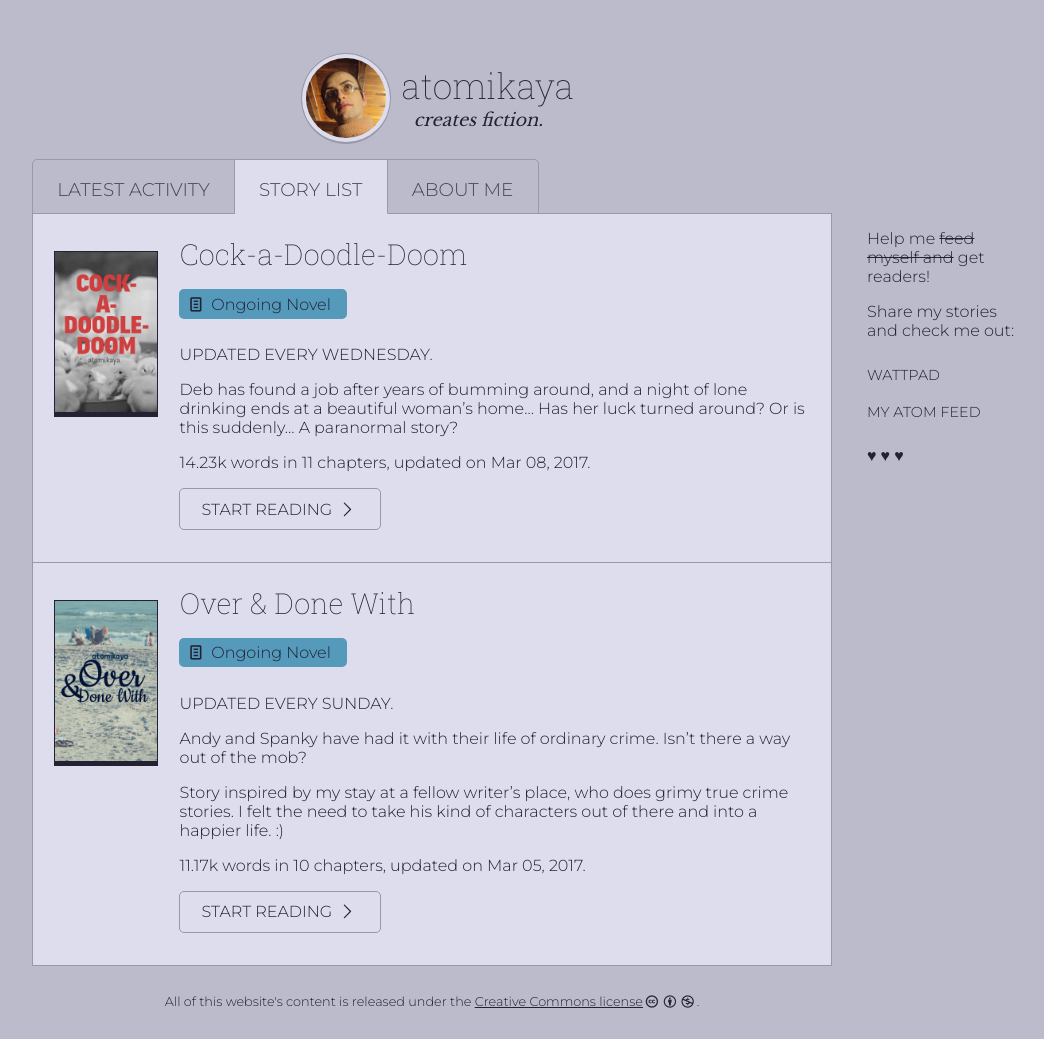
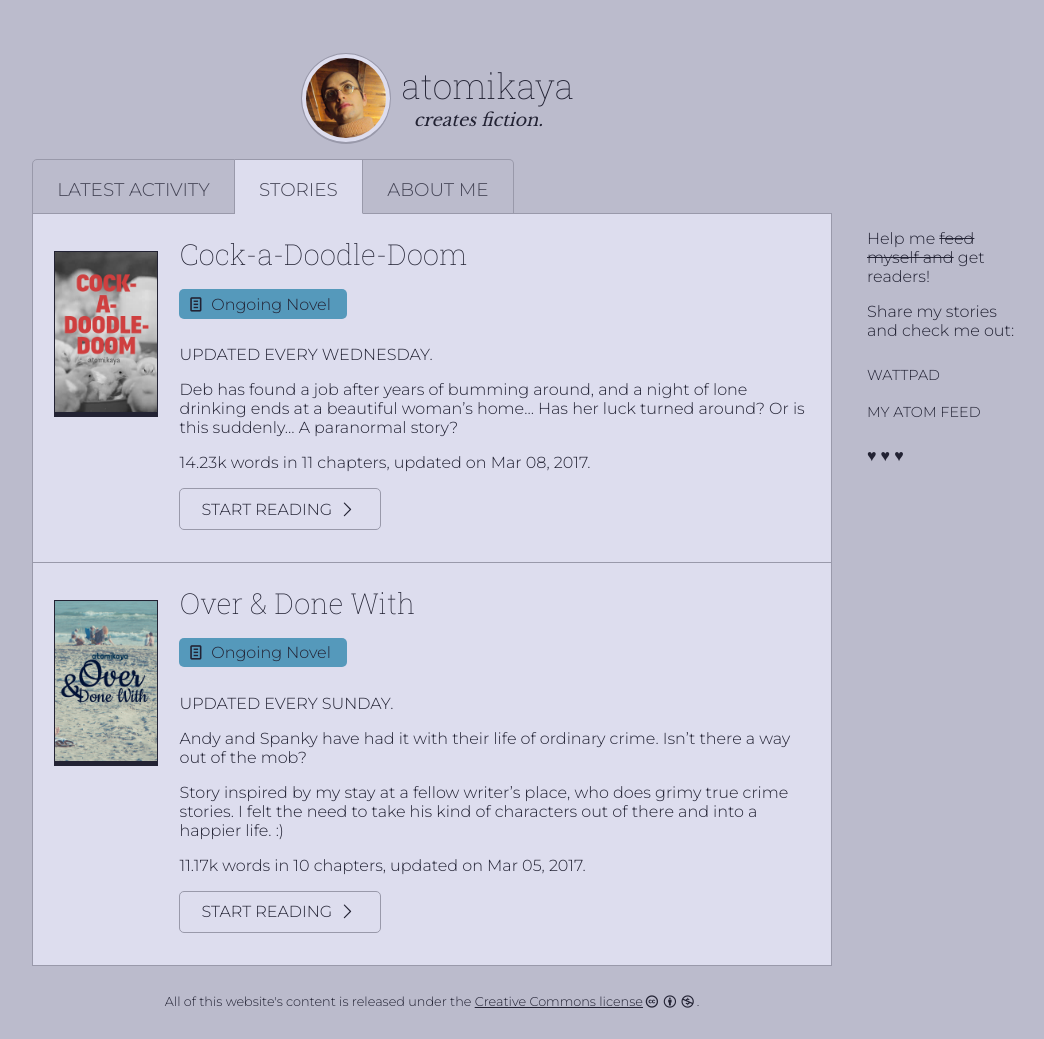
Before and after one commit to atomikaya/fiction, a Jekyll site: the page built from stories.md, in a window 1280 px wide. Shown: the whole page, without its empty margins (208-1252 px from the left). Built offline with Jekyll 4.4.1, drawn with Linux system fonts in a browser that asks for light colours.

Commit message:
fix tab labelling mistake

```diff
--- a/_layouts/default.html
+++ b/_layouts/default.html
@@ -24,7 +24,7 @@
       <nav class="tabs">{% if page.path == "index.html" %}
         <h1 class="tabs__item tabs__item--active">Latest activity</h1>{% else %}
         <a href="/" class="tabs__item">Latest activity</a>{% endif %}{% if page.path == "stories.md" %}
-        <h1 class="tabs__item tabs__item--active">Story list</h1>{% else %}
+        <h1 class="tabs__item tabs__item--active">Stories</h1>{% else %}
         <a href="/stories/" class="tabs__item">Stories</a>{% endif %}{% if page.path == "readme.md" %}
         <h1 class="tabs__item tabs__item--active">About me</h1>{% else %}
         <a href="/about/" class="tabs__item">About me</a>{% endif %}
```
